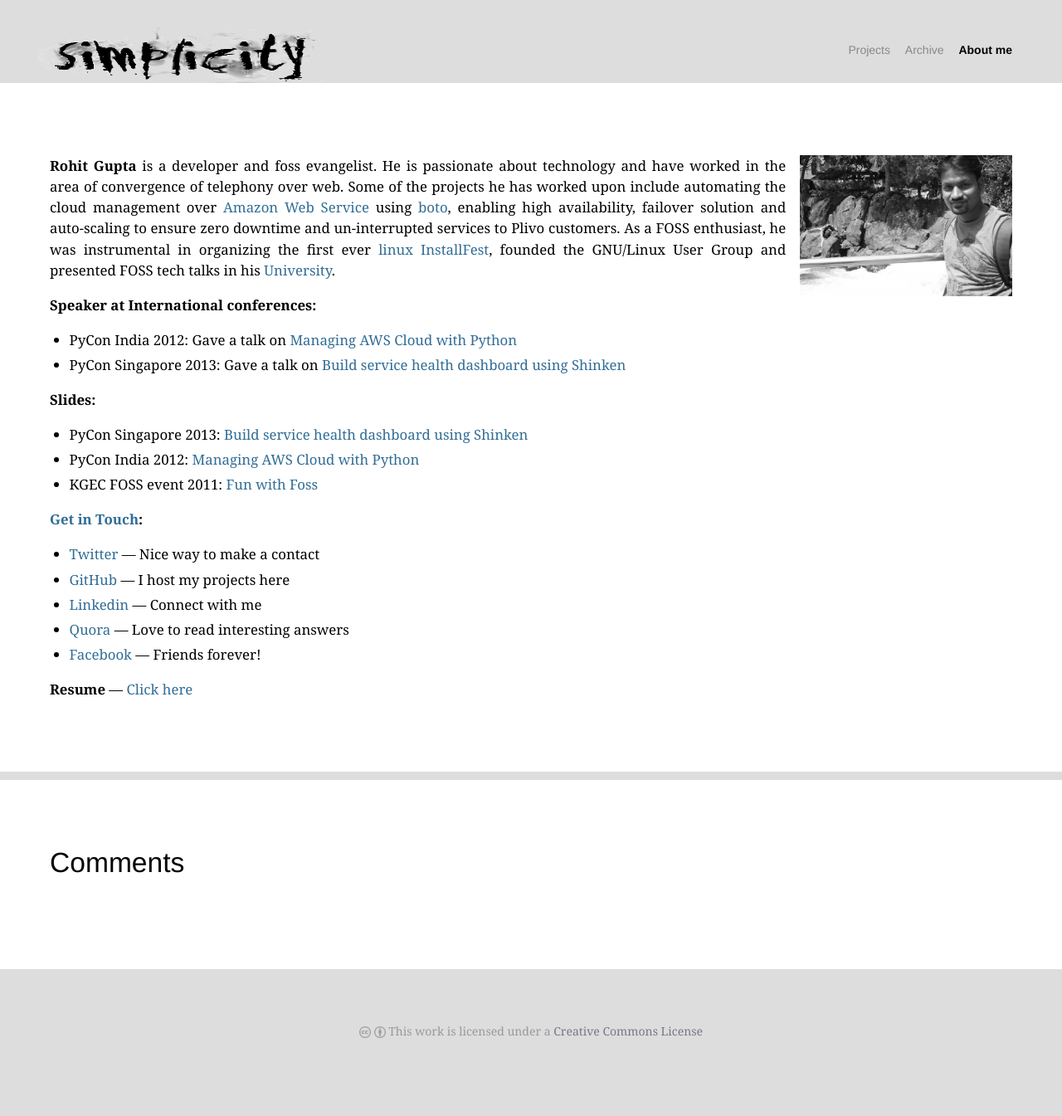
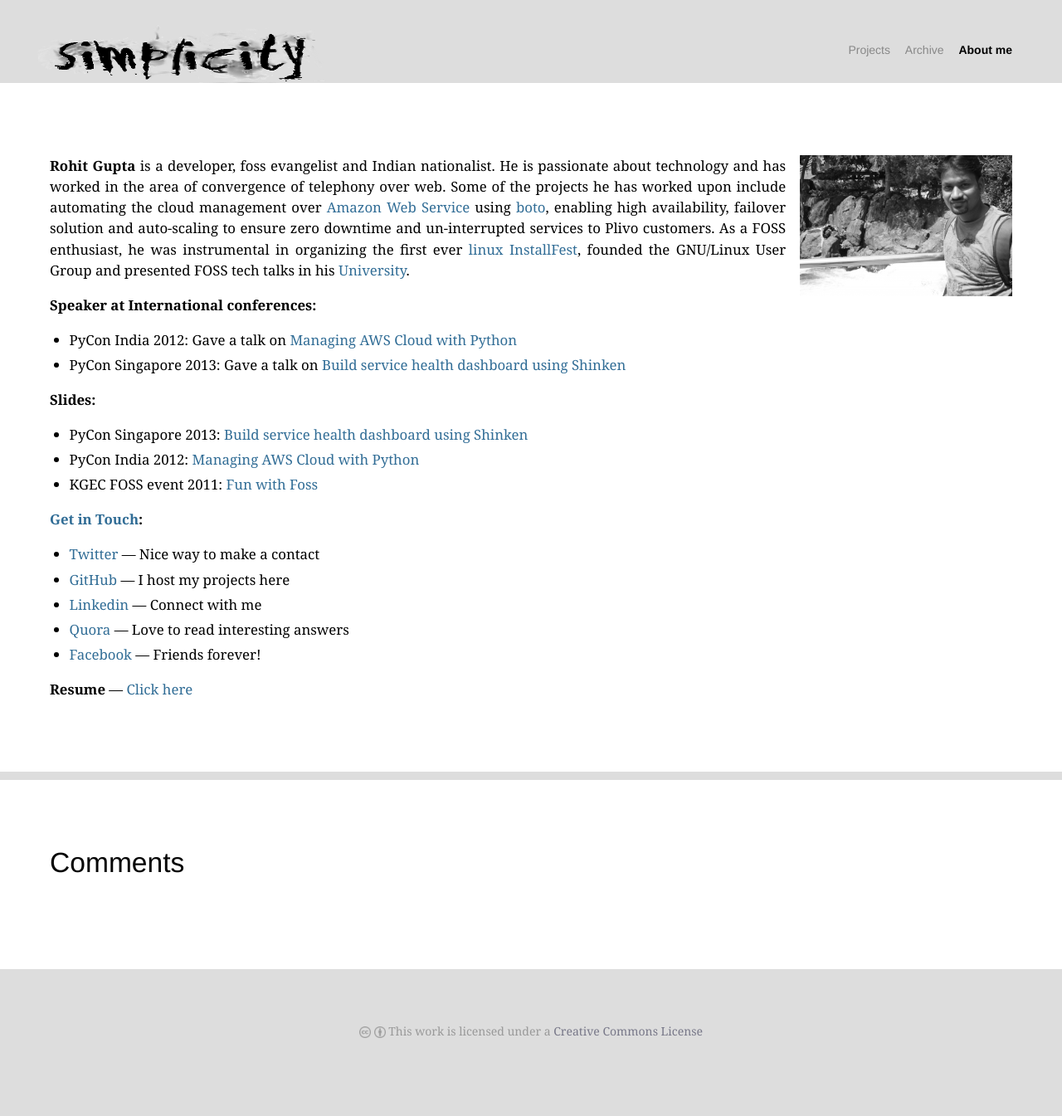
Before and after one commit to rohit01/blog_backup, a Jekyll site: the page built from about/index.md, in a window 1280 px wide. Shown: the whole page at 83% size. Built offline with Jekyll 4.4.1, drawn with Linux system fonts in a browser that asks for light colours; some web fonts are replaced; Markdown is read by kramdown in place of the engine named in the settings; comment, search, counter and statistics services are not loaded.

Commit message:
about me updated

```diff
--- a/about/index.md
+++ b/about/index.md
@@ -7,7 +7,7 @@ extra_disqus_comments: true
 
 <img src="/res/about/rohit.jpg" width="256" height="170" align="right">
 
-**Rohit Gupta** is a developer and foss evangelist. He is passionate about technology and have worked in the area of convergence of telephony over web. Some of the projects he has worked upon include automating the cloud management over [Amazon Web Service](http://aws.amazon.com) using [boto](https://github.com/boto/boto), enabling high availability, failover solution and auto-scaling to ensure zero downtime and un-interrupted services to Plivo customers. As a FOSS enthusiast, he was instrumental in organizing the first ever [linux InstallFest](/first-ever-linux-installfest-in-kgec.html), founded the GNU/Linux User Group and presented FOSS tech talks in his [University](http://www.kgec.ac.in/).
+**Rohit Gupta** is a developer, foss evangelist and Indian nationalist. He is passionate about technology and has worked in the area of convergence of telephony over web. Some of the projects he has worked upon include automating the cloud management over [Amazon Web Service](http://aws.amazon.com) using [boto](https://github.com/boto/boto), enabling high availability, failover solution and auto-scaling to ensure zero downtime and un-interrupted services to Plivo customers. As a FOSS enthusiast, he was instrumental in organizing the first ever [linux InstallFest](/first-ever-linux-installfest-in-kgec.html), founded the GNU/Linux User Group and presented FOSS tech talks in his [University](http://www.kgec.ac.in/).
 
 **Speaker at International conferences:**
 
```
